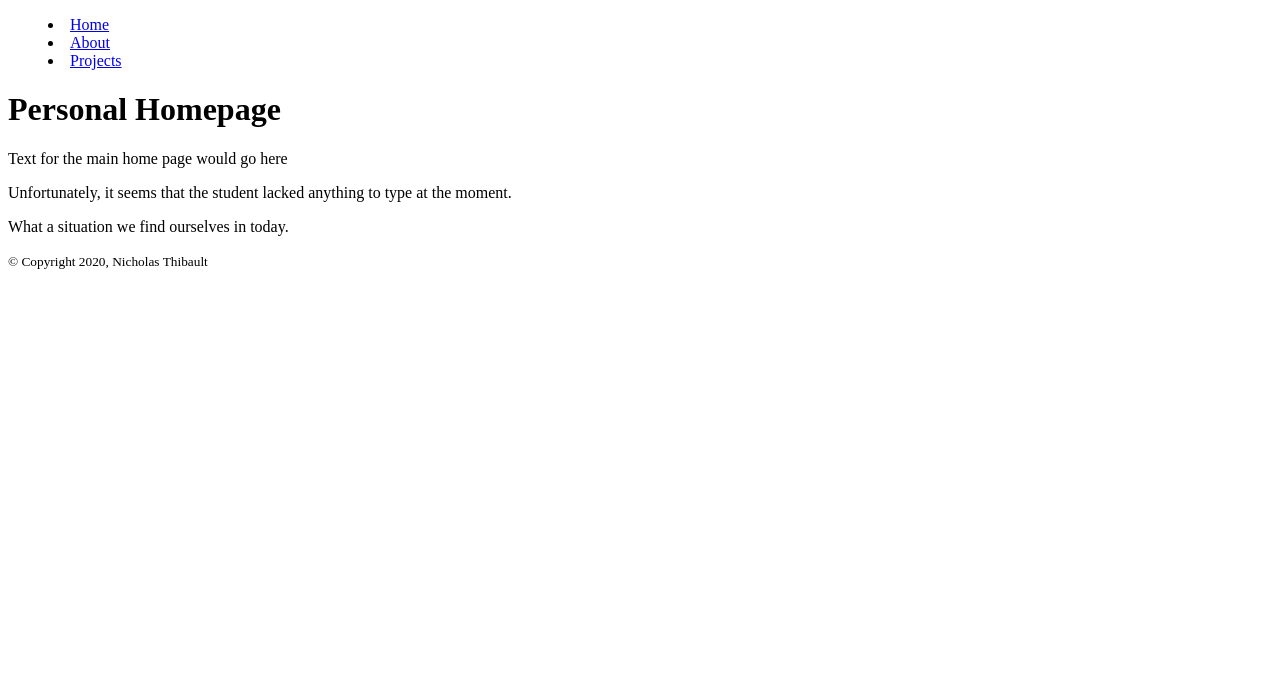
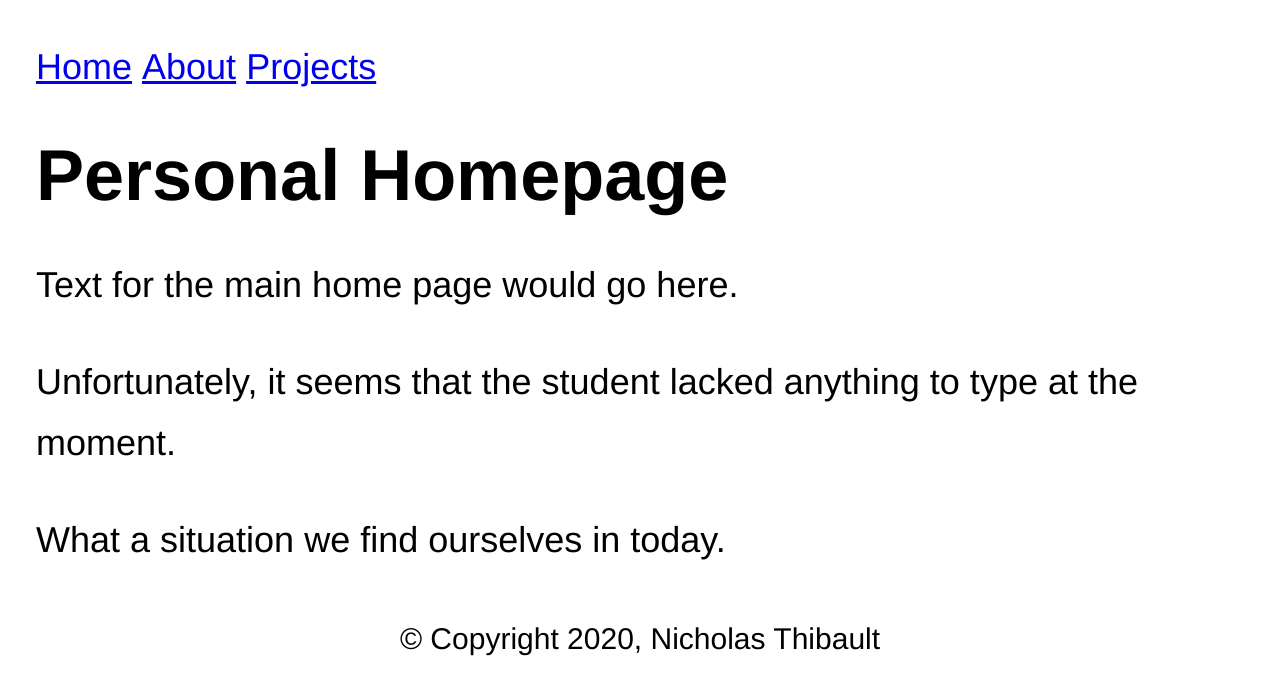
Before and after one commit to abysmallyNeutral/HTML-and-CSS-Introduction, a plain HTML site: page index.html in a window 1280 px wide. Drawn offline with Linux system fonts and the light colour scheme.

Commit message:
task: setting up sytlesheet

```diff
--- a/css/style.css
+++ b/css/style.css
@@ -0,0 +1,31 @@
+html {
+    font-family: "Helvetica Neue", Helvetica, Arial, sans-serif;
+    font-size: 36px;
+    line-height: 61px;
+}
+
+#wrapper {
+    width: 1208px;
+    margin-left: auto;
+    margin-right: auto;
+}
+
+footer {
+    text-align: center;
+}
+
+h1 {
+    font-size: 200%;
+}
+h2 {
+    font-size: 180%;
+}
+h3 {
+    font-size: 160%;
+}
+menu {
+    padding-left: 0;
+}
+menu li {
+    display: inline;
+}
--- a/index.html
+++ b/index.html
@@ -17,7 +17,7 @@
     <main>
         <h1>Personal Homepage</h1>
         <p>
-            Text for the main home page would go here
+            Text for the main home page would go here.
         </p>
         <p>
             Unfortunately, it seems that the student lacked anything to type at the moment.
```
Also changed, not shown: 1 other file.
